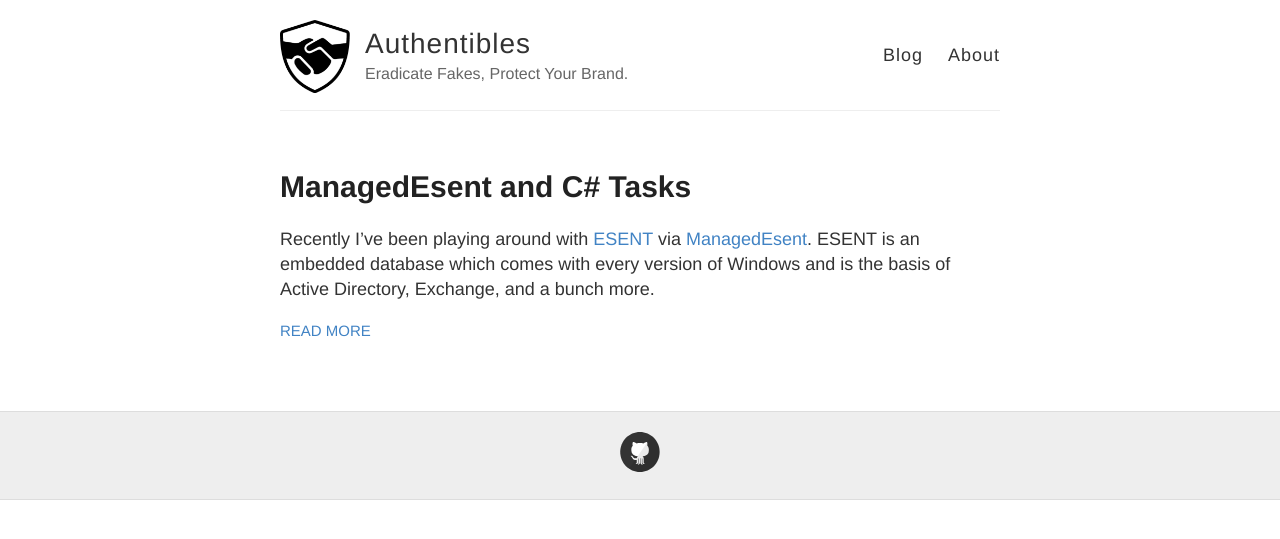
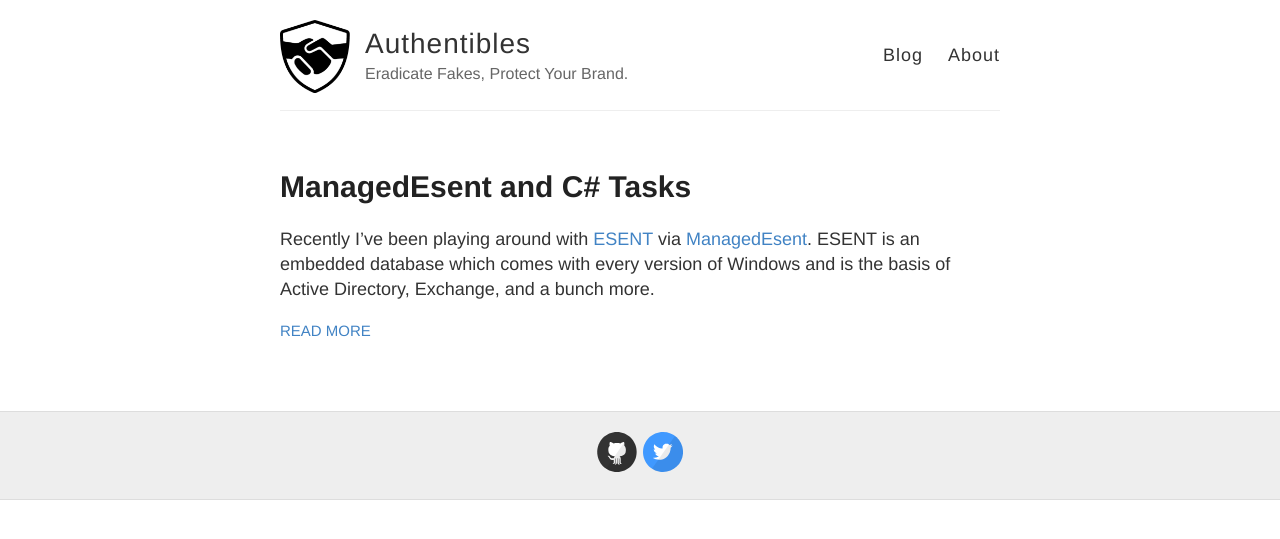
Before and after one commit to Authentibles/authentibles.github.io, a Jekyll site: the page built from index.html, in a window 1280 px wide. Shown: the top 539 px of the page. Built offline with Jekyll 4.4.1, drawn with Linux system fonts in a browser that asks for light colours; Markdown is read by kramdown in place of the engine named in the settings.

```diff
--- a/_config.yml
+++ b/_config.yml
@@ -26,7 +26,7 @@ footer-links:
   linkedin:
   pinterest:
   rss: # just type anything here for a working RSS icon, make sure you set the "url" above!
-  twitter: # authentibles
+  twitter: authentibles
   stackoverflow: # your stackoverflow profile, e.g. "users/50476/bart-kiers"
   youtube: # channel/<your_long_string> or user/<user-name>
   googleplus: # anything in your profile username that comes after plus.google.com/
@@ -37,7 +37,7 @@ footer-links:
 disqus:
 
 # Enter your Google Analytics web tracking code (e.g. UA-2110908-2) to activate tracking
-google_analytics: #UA-47055157-3
+google_analytics: UA-47055157-3
 
 # Your website URL (e.g. http://barryclark.github.io or http://www.barryclark.co)
 # Used for Sitemap.xml and your RSS feed
```
